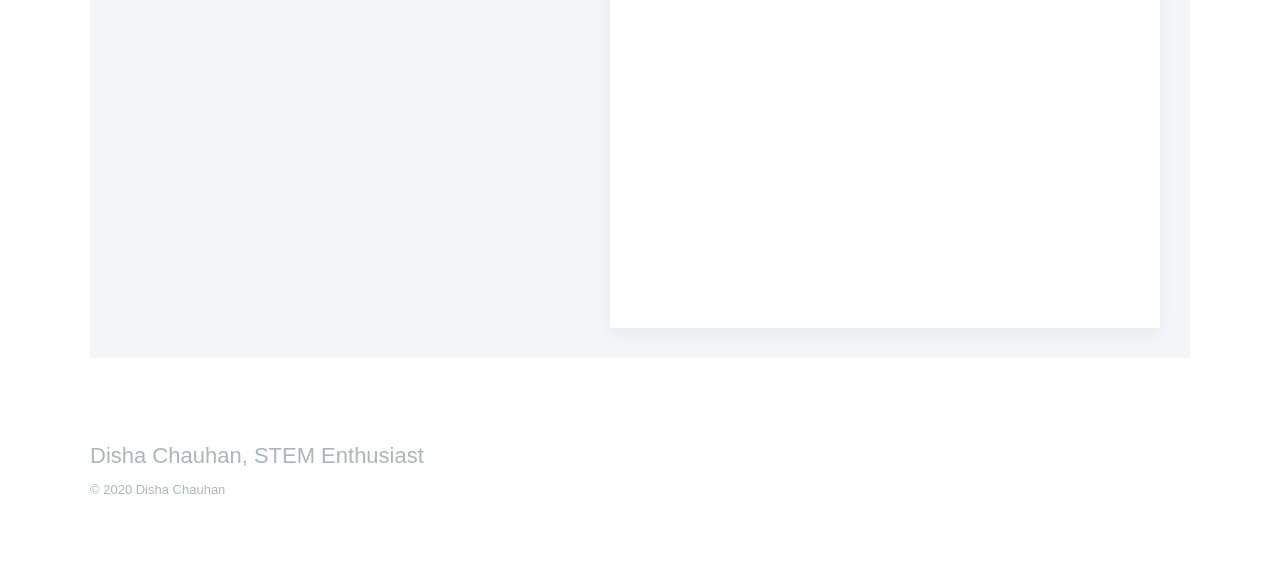
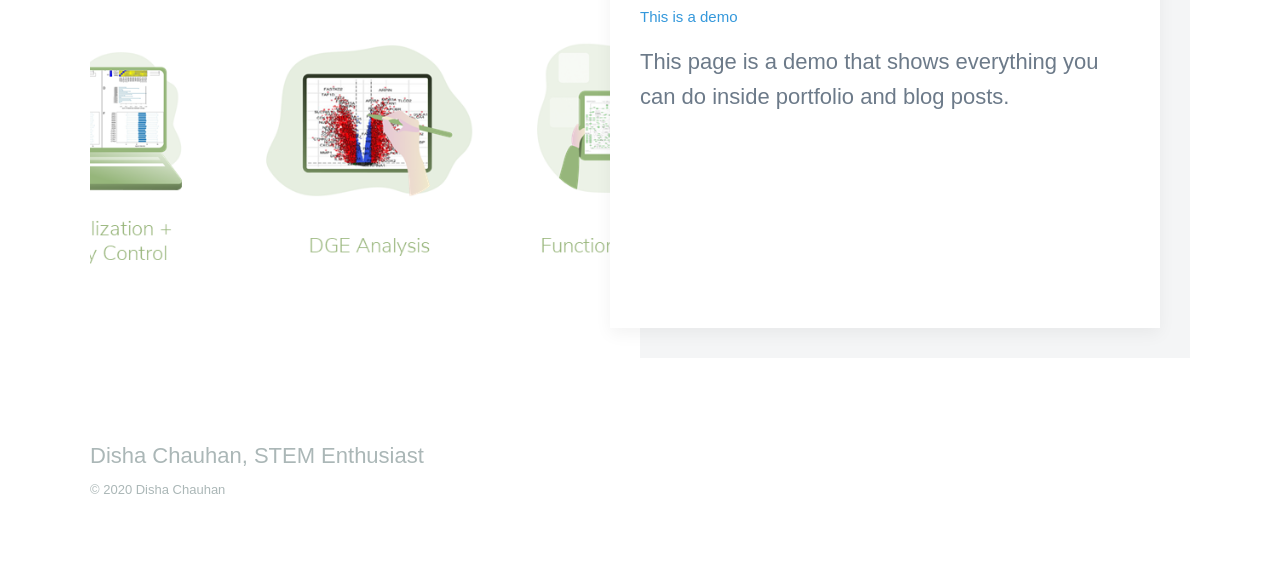
Before and after one commit to disha-22/disha-22.github.io, a Jekyll site: the page built from index.html, in a window 1280 px wide. Shown: the part 693-1269 px from the top of the page. Built offline with Jekyll 4.4.1, drawn with Linux system fonts in a browser that asks for light colours; nearby versions of some CDN libraries; some web fonts are replaced.

Commit message:
Update 2018-06-30-demo-project.md

```diff
--- a/_projects/2018-06-30-demo-project.md
+++ b/_projects/2018-06-30-demo-project.md
@@ -2,8 +2,8 @@
 title: 'Demo Project'
 subtitle: 'This is a demo'
 date: 2018-06-30 00:00:00
-description: Bioinformatics Pipeline applied to Transcriptomics: From Quality Control to Functional Analysis
-featured_image: '/images/demo/bio1.png'
+description: This page is a demo that shows everything you can do inside portfolio and blog posts.
+featured_image: '/images/demo/bioinformatics-p.png'
 ---
 
 ![](/images/demo/bioinformatics-p.png)
```
